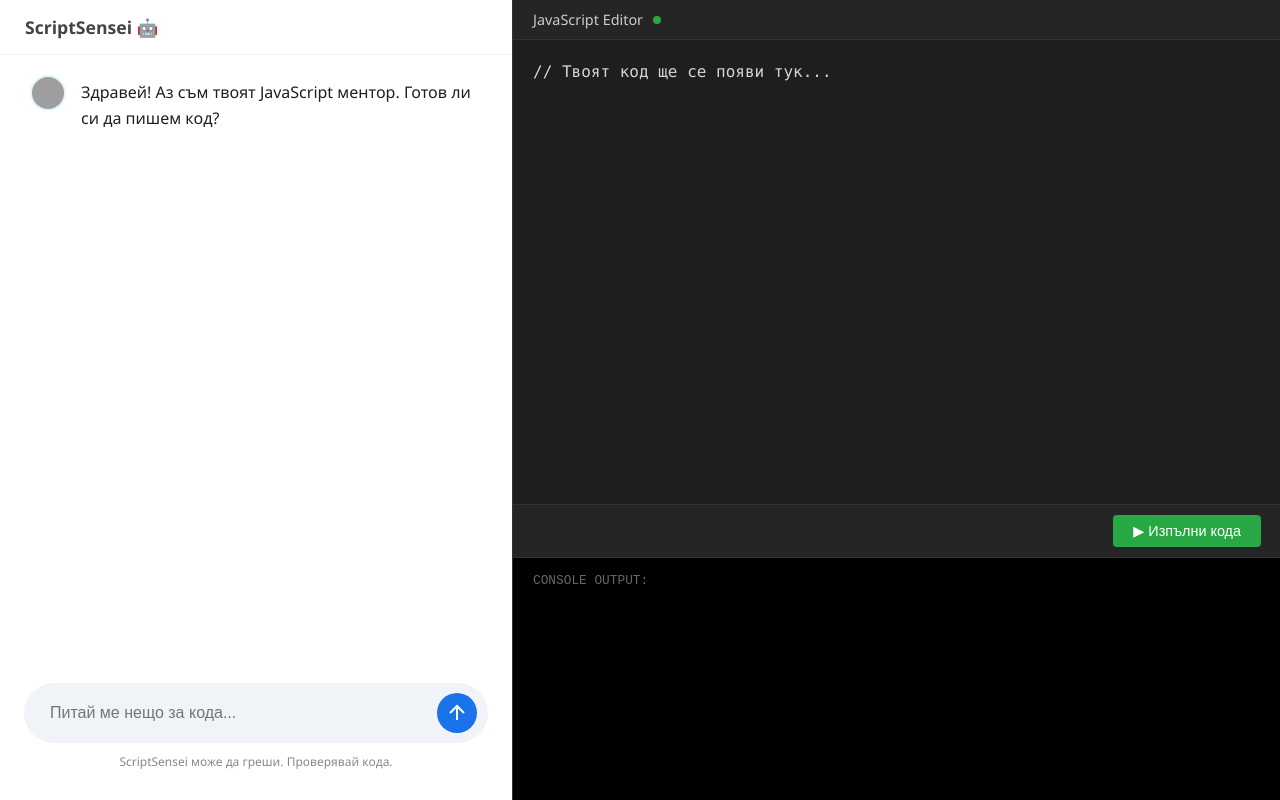
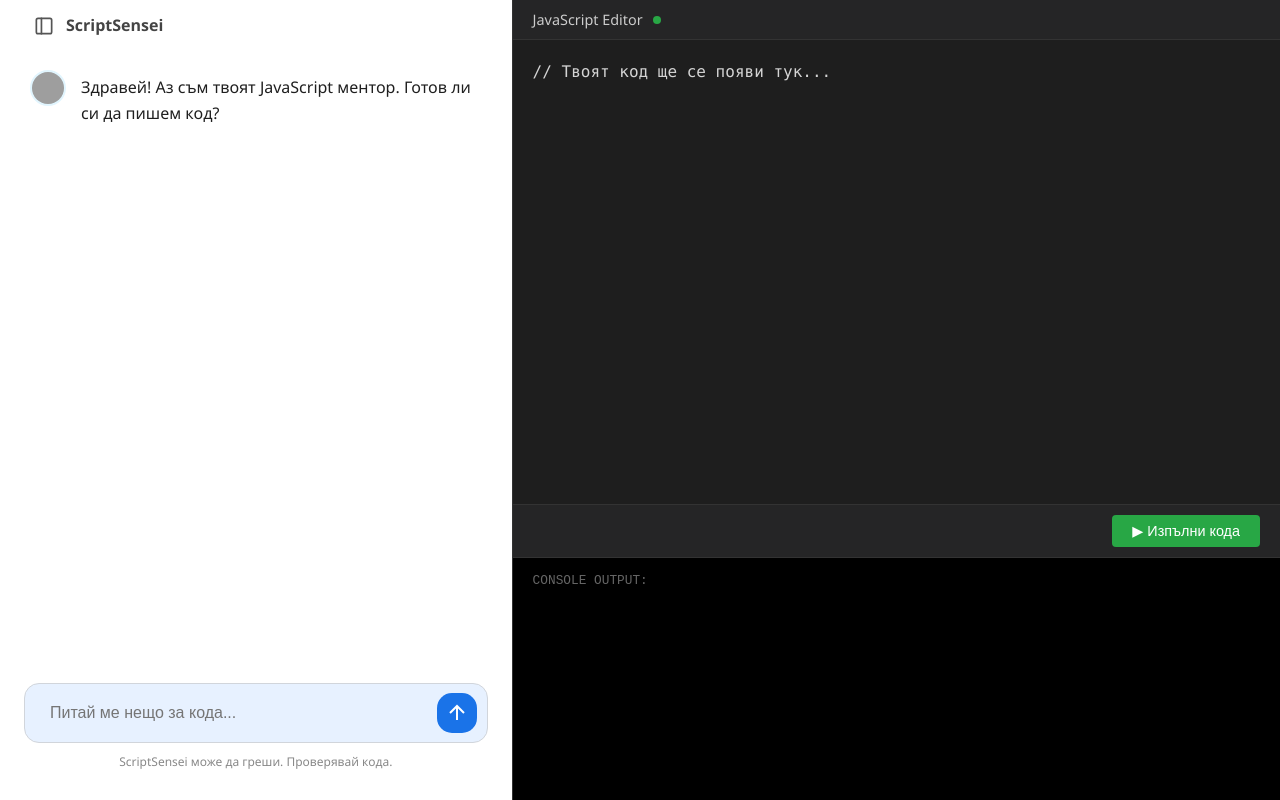
Before and after one commit to danibot5/ScriptSensei, a plain HTML site: page public/index.html in a window 1280 px wide. Drawn offline with nearby package versions, Linux system fonts and the light colour scheme; grey boxes are pictures that could not be loaded.

Commit message:
Important sidebar, styles and hovers changes

```diff
--- a/public/index.html
+++ b/public/index.html
@@ -10,10 +10,36 @@
 </head>
 
 <body>
+    <div id="sidebar" class="sidebar">
+        <div class="sidebar-content-wrapper">
+
+            <div class="sidebar-header">
+                <span>История</span>
+                <button id="close-sidebar" style="color:white;">✕</button>
+            </div>
+
+            <div class="chat-list">
+                <div class="chat-item active">Текущ разговор</div>
+                <div class="chat-item">Как се прави цикъл?</div>
+                <div class="chat-item">Защо JS е странен?</div>
+            </div>
+
+            <button id="new-chat-btn">+ Нов чат</button>
+
+        </div>
+    </div>
+
     <div class="chat-panel">
 
         <div class="top-bar">
-            <span class="brand-name">ScriptSensei 🤖</span>
+            <button id="menu-btn" title="Отвори/Затвори историята">
+                <svg width="24" height="24" viewBox="0 0 24 24" fill="none" stroke="currentColor" stroke-width="2"
+                    stroke-linecap="round" stroke-linejoin="round">
+                    <rect x="3" y="3" width="18" height="18" rx="2" ry="2"></rect>
+                    <line x1="9" y1="3" x2="9" y2="21"></line>
+                </svg>
+            </button>
+            <span class="brand-name">ScriptSensei</span>
         </div>
 
         <div id="chat-history">
--- a/public/script.js
+++ b/public/script.js
@@ -1,3 +1,27 @@
+// ==============================
+// СТРАНИЧНО МЕНЮ
+// ==============================
+
+document.addEventListener('DOMContentLoaded', function () {
+    const sidebar = document.getElementById('sidebar');
+    const menuBtn = document.getElementById('menu-btn'); // Трябва да съвпада с HTML id="menu-btn"
+    const closeSidebarBtn = document.getElementById('close-sidebar');
+
+    if (menuBtn) {
+        menuBtn.addEventListener('click', function () {
+            console.log("Бутонът е натиснат!"); // Това ще ти покаже в конзолата (F12) дали работи
+            sidebar.classList.toggle('open'); // Използваме toggle за по-лесно отваряне/затваряне
+        });
+    }
+
+    if (closeSidebarBtn) {
+        closeSidebarBtn.addEventListener('click', function () {
+            sidebar.classList.remove('open');
+        });
+    }
+});
+
+
 // ==========================================
 // AI ЧАТ БОТ
 // ==========================================
--- a/public/styles.css
+++ b/public/styles.css
@@ -12,20 +12,23 @@ body {
 
 /* --- ЛЯВА ЧАСТ (ЧАТ) - 40% --- */
 .chat-panel {
-    flex: 0 0 40%;
+    flex: 4;
+    min-width: 300px;
     display: flex;
     flex-direction: column;
     background-color: #fff;
     position: relative;
+    transition: all 0.3s ease;
 }
 
 /* Горна лента */
 .top-bar {
-    padding: 15px 25px;
+    padding: 5px 25px;
     font-weight: 600;
-    font-size: 1.1rem;
+    font-size: 1rem;
     color: #444;
-    border-bottom: 1px solid #f0f0f0; /* Почти невидим разделител */
+    display: flex;
+    align-items: center;
 }
 
 /* История на чата */
@@ -96,18 +99,18 @@ body {
     width: 100%;
     max-width: 800px;
     position: relative;
-    background: #f0f4f9;
-    border-radius: 30px;
+    background: #e7f1ff;
+    border-radius: 15px;
     display: flex;
     align-items: center;
     padding: 5px;
-    border: 1px solid transparent;
+    border: 1px solid #d1d5db;
     transition: all 0.2s;
 }
 
 .input-container:focus-within {
     background: #fff;
-    border-color: #d1d5db;
+    border: 1px solid #1a73e8;
     box-shadow: 0 4px 12px rgba(0,0,0,0.05);
 }
 
@@ -122,12 +125,12 @@ body {
 }
 
 #send-btn {
-    background: #1a73e8; /* Google Blue */
+    background: #1a73e8;
     color: white;
     border: none;
     width: 40px;
     height: 40px;
-    border-radius: 50%;
+    border-radius: 15px;
     cursor: pointer;
     display: flex;
     align-items: center;
@@ -146,14 +149,14 @@ body {
     margin-top: 10px;
 }
 
-/* --- ДЯСНА ЧАСТ (КОД) - 60% --- */
 .code-panel {
-    flex: 0 0 60%;
-    background-color: #1e1e1e; /* VS Code Dark */
+    flex: 6;
+    background-color: #1e1e1e;
     display: flex;
     flex-direction: column;
     border-left: 1px solid #333;
     padding: 0;
+    transition: all 0.3s ease;
 }
 
 .editor-header {
@@ -284,3 +287,115 @@ body {
 .bot-text p {
     margin: 0 0 10px 0;
 }
+
+/* --- СТРАНИЧНО МЕНЮ (SIDEBAR) --- */
+
+/* Бутонът за менюто горе вляво */
+#menu-btn {
+    background: none;
+    border: none;
+    cursor: pointer;
+    margin-top: 2px;
+    margin-right: 3px;
+    color: #555;
+    padding: 7px;
+    border-radius: 8px;
+    display: flex;
+    align-items: center;
+    justify-content: center;
+    transition: all 0.25s ease-in-out;
+    transform: scale(0.85);
+}
+
+#menu-btn:hover {
+    background-color: #ebebeb;
+}
+
+.sidebar {
+    position: relative;
+    width: 0;
+    height: 100vh;
+    background-color: #202123;
+    color: white;
+    overflow: hidden;
+    transition: width 0.3s cubic-bezier(0.25, 1, 0.5, 1);
+    display: flex;
+    flex-direction: column;
+    flex-shrink: 0;
+    white-space: nowrap;
+}
+
+.sidebar.open {
+    width: 260px;
+}
+
+.sidebar-content-wrapper {
+    width: 260px;
+    height: 100%;
+    display: flex;
+    flex-direction: column;
+    padding: 10px;
+    box-sizing: border-box;
+}
+
+.sidebar-header {
+    display: flex;
+    justify-content: space-between;
+    align-items: center;
+    padding: 10px 5px;
+    margin-bottom: 20px;
+    font-weight: bold;
+}
+
+#close-sidebar {
+    background: none;
+    border: none;
+    color: #aaa;
+    font-size: 1.2rem;
+    cursor: pointer;
+    transition: all 0.3s ease;
+}
+
+#close-sidebar:hover {
+    color: white;
+    filter: drop-shadow(0 0 2px white);
+}
+
+.chat-list {
+    flex: 1;
+    overflow-y: auto;
+}
+
+.chat-item {
+    padding: 10px;
+    border-radius: 5px;
+    cursor: pointer;
+    margin-bottom: 5px;
+    white-space: nowrap;
+    overflow: hidden;
+    text-overflow: ellipsis; /* Многоточие за дълги заглавия */
+    color: #ececf1;
+    font-size: 0.9rem;
+}
+
+.chat-item:hover {
+    background-color: #2A2B32;
+}
+
+.chat-item.active {
+    background-color: #343541;
+}
+
+/* Бутон за нов чат */
+#new-chat-btn {
+    background-color: #28a745;
+    border: 1px solid #444;
+    color: white;
+    padding: 10px;
+    border-radius: 5px;
+    cursor: pointer;
+    margin-top: auto; /* Най-долу */
+    display: flex;
+    justify-content: center;
+    font-weight: bold;
+}
```
